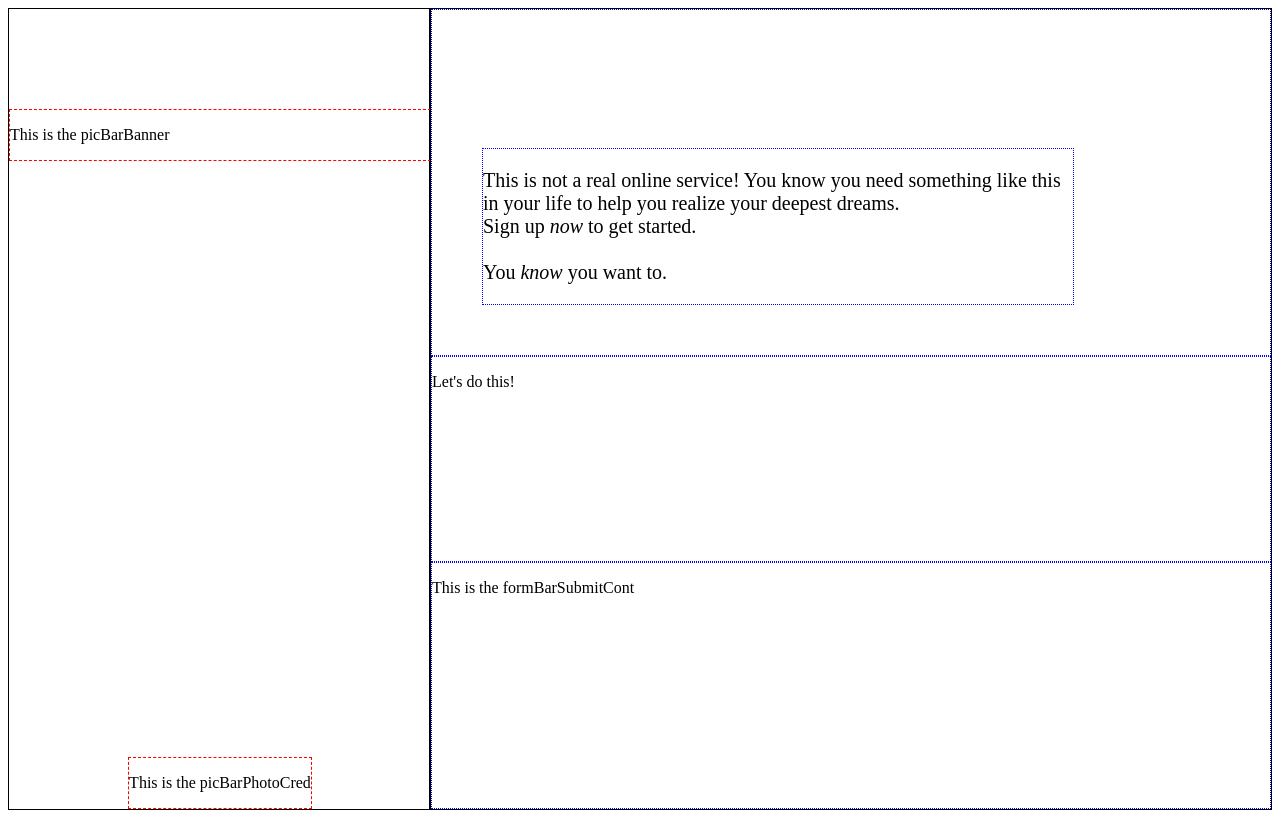
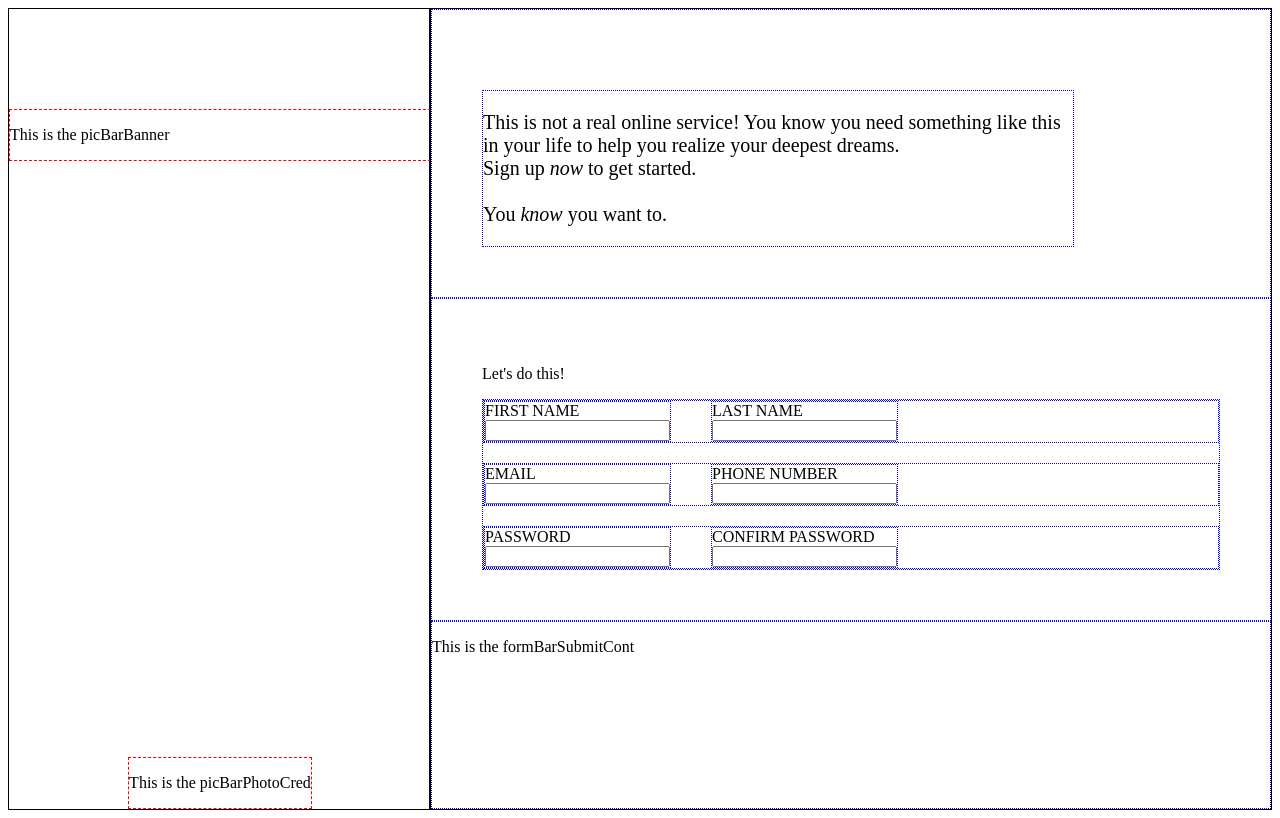
Before and after one commit to boydjc/Sign-up-Form, a plain HTML site: page index.html in a window 1280 px wide. Drawn offline with Linux system fonts and the light colour scheme.

Commit message:
set basic structure for form

```diff
--- a/index.html
+++ b/index.html
@@ -28,6 +28,40 @@
 		</div>
 		<div id="formBarFormCont">
 			<p>Let's do this!</p>
+			<form action="/">
+				<div id="formBarForm">
+					<div id="fNameLNameCont">
+						<div id="fnameCont">
+							<label for="fname" id="fnameLabel">FIRST NAME</label>
+							<input type="text" id="fname" name="fname">
+						</div>
+						<div id="lnameCont">
+							<label for="lname" id="lnameLabel">LAST NAME</label>
+							<input type="text" id="lname" name="lname">
+						</div>
+					</div>
+					<div id="emailPhoneNumberCont">
+						<div id="emailCont">
+							<label for="email" id ="emailLabel">EMAIL</label>
+							<input type="email" id="email" name="email">
+						</div>
+						<div id="phoneNumberCont">
+							<label for="pnumber" id="pnumberLabel">PHONE NUMBER</label>
+							<input type="text" id="pnumber" name="pnumber">
+						</div>
+					</div>
+					<div id="passwordConfirmPassCont">
+						<div id="passwordCont">
+							<label for="password" id="passwordLabel">PASSWORD</label>
+							<input type="password" id="password" name="password">
+						</div>
+						<div id="confirmPassCont">
+							<label for="confirmPass" id="confirmPassLabel">CONFIRM PASSWORD</label>
+							<input type="password" id="confirmPass" name="confirmPass">
+						</div>
+					</div>
+				</div>
+			</form>
 		</div>
 		<div id="formBarSubmitCont">
 			<p>This is the formBarSubmitCont</p>
--- a/style.css
+++ b/style.css
@@ -54,7 +54,34 @@ body {
 
 #formBarFormCont {
 	flex: 1;
+	padding: 50px;
 }
+
+/* form style */
+
+#formBarForm, #formBarForm div{
+	display: flex;
+}
+
+#formBarForm {
+	flex-flow: column wrap;
+	gap: 20px;
+}
+
+#fNameLNameCont, #emailPhoneNumberCont, #passwordConfirmPassCont {
+	gap: 40px;
+}
+
+#fnameCont,
+#lnameCont,
+#emailCont,
+#phoneNumberCont,
+#passwordCont,
+#confirmPassCont {
+	flex-flow: column wrap;
+}
+
+/* end form style */
 
 #formBarSubmitCont {
 	flex: 1.2;
```
